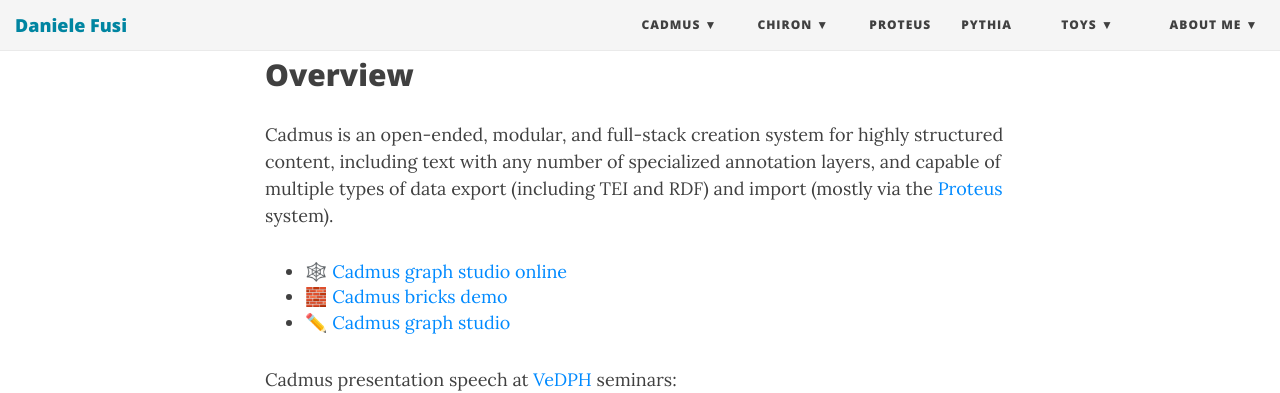
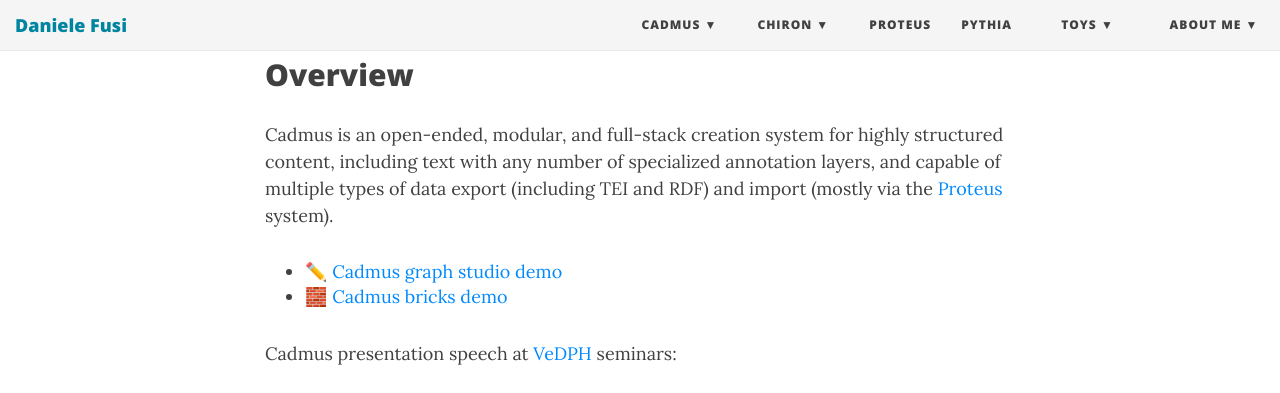
Before and after one commit to Myrmex/overview, a Jekyll site: the page built from cadmus.md, in a window 1280 px wide and 900 px high, scrolled down 469 px, cut to the strip 0-393 px from the top of the window. Built offline with Jekyll 4.4.1, drawn with Linux system fonts in a browser that asks for light colours; nearby versions of some CDN libraries.

Commit message:
Update cadmus.md

```diff
--- a/cadmus.md
+++ b/cadmus.md
@@ -12,9 +12,8 @@ subtitle: Structured Content Creation System
 
 Cadmus is an open-ended, modular, and full-stack creation system for highly structured content, including text with any number of specialized annotation layers, and capable of multiple types of data export (including TEI and RDF) and import (mostly via the [Proteus](proteus.md) system).
 
-- 🕸️ [Cadmus graph studio online](https://cadmus-graph-studio.fusi-soft.com)
+- ✏️ [Cadmus graph studio demo](https://cadmus-graph-studio.fusi-soft.com)
 - 🧱 [Cadmus bricks demo](https://cadmus-bricks-v3.fusi-soft.com)
-- ✏️ [Cadmus graph studio](https://cadmus-graph-studio.fusi-soft.com)
 
 Cadmus presentation speech at [VeDPH](https://www.unive.it/pag/39287) seminars:
 
```
